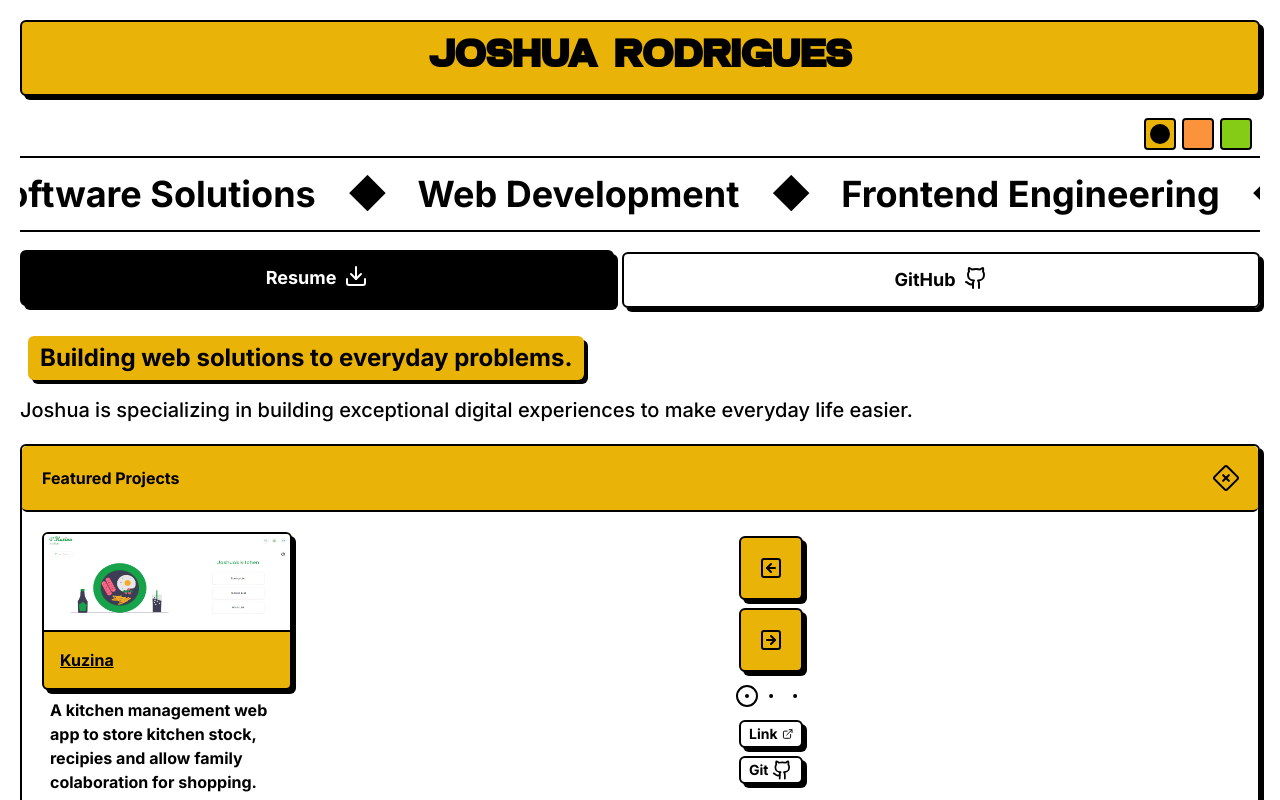
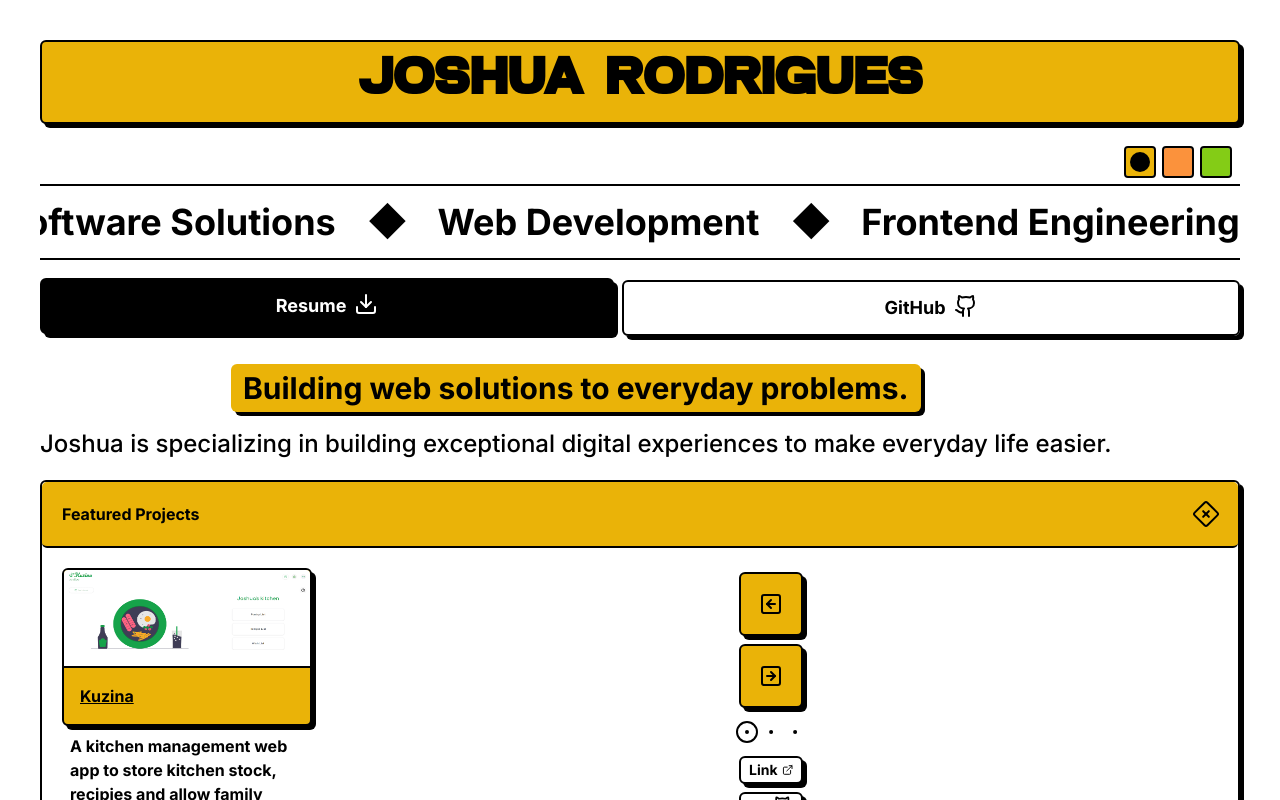
Before and after one commit to Joshuajrodrigues/dev-portfolio, a Next.js app: page / in a window 1280 px wide. Shown: the top 800 px of the page. Built offline with nearby package versions, Linux system fonts and the light colour scheme.

Commit message:
tablet screen responsive for intro and heading

```diff
--- a/app/layout.tsx
+++ b/app/layout.tsx
@@ -19,7 +19,7 @@ export default function RootLayout({
   return (
     <html lang="en">
       <body className={inter.className}>
-        <main className="flex flex-col items-center justify-center p-5 text-black">
+        <main className="flex flex-col items-center justify-center p-5 md:m-5 text-black">
           <Header />
           <section className="w-full flex justify-end">
             <ColorPicker items={["Yellow", "Orange", "Green"]} />
--- a/components/header.tsx
+++ b/components/header.tsx
@@ -8,7 +8,7 @@ export default function Header() {
 
 
   return (
-    <header className={`w-full p-4 font-oneslice text-4xl text-center rounded-md border-2 border-black ${theme} font-bold shadow-[4px_4px_0px_0px_rgba(0,0,0,1)]`}>
+    <header className={`w-full p-4 font-oneslice text-4xl md:text-5xl text-center rounded-md border-2 border-black ${theme} font-bold shadow-[4px_4px_0px_0px_rgba(0,0,0,1)]`}>
     JOSHUA RODRIGUES
   </header>
   );
--- a/components/intro.tsx
+++ b/components/intro.tsx
@@ -6,14 +6,14 @@ import Tags from "./tags";
 const Intro = () => {
   const theme = useTheme((s) => s.theme);
   return (
-    <div className=" font-bold ">
-      <section>
+    <div className=" font-bold md:font-extrabold ">
+      <section className="flex flex-col items-center justify-center">
         <Tags>
-          <h2 className="text-2xl text-center">
+          <h2 className="text-2xl md:text-3xl text-center">
             Building web solutions to everyday problems.
           </h2>
         </Tags>
-        <h2 className="text-xl font-medium text-center pt-2">
+        <h2 className="text-xl md:text-2xl font-medium text-center pt-2">
           Joshua is specializing in building exceptional digital experiences to make everyday life easier.
         </h2>
       </section>
```
